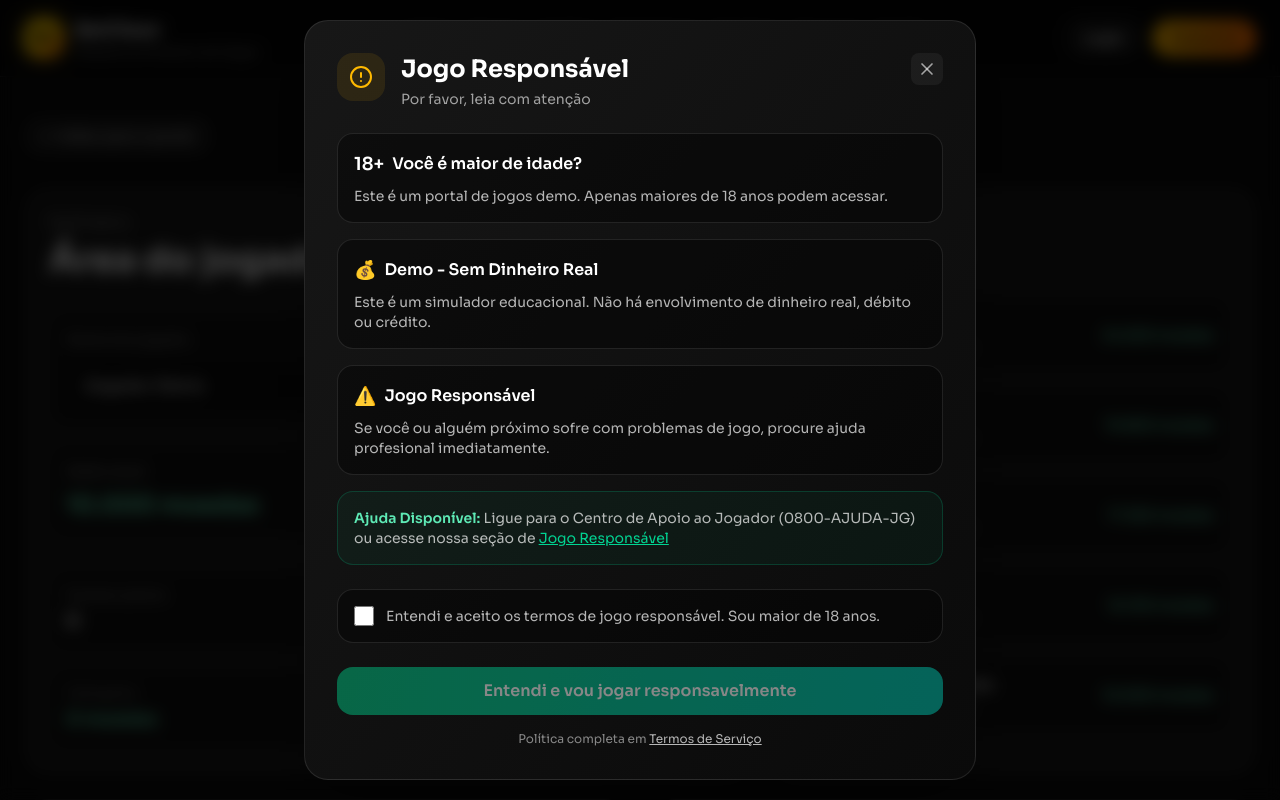
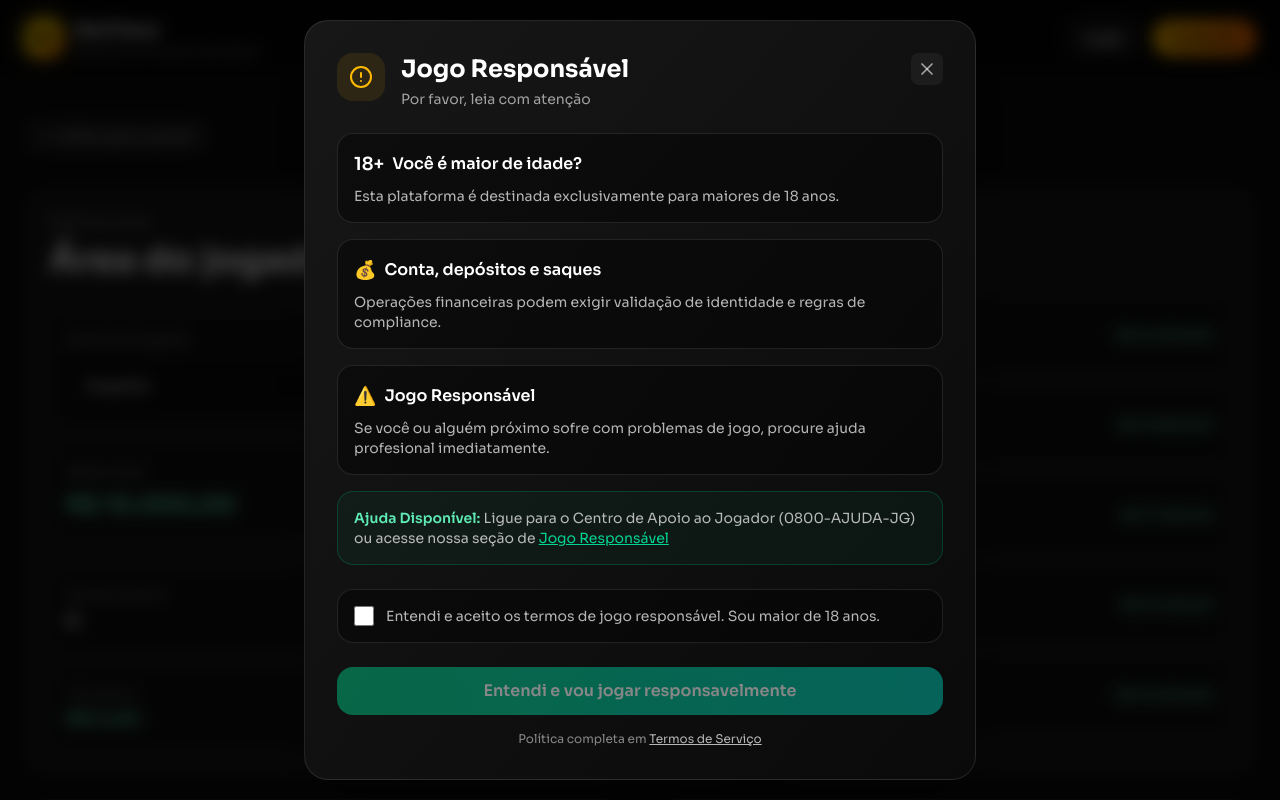
Before and after one commit to igorul147-droid/portal-demo-jogos, a Next.js app: page /perfil in a window 1280 px wide. Shown: the top 800 px of the page. Built offline with nearby package versions, Linux system fonts and the light colour scheme.

Commit message:
Refina posicionamento premium: remove linguagem demo e padroniza UI institucional

```diff
--- a/app/cadastro/page.tsx
+++ b/app/cadastro/page.tsx
@@ -260,7 +260,7 @@ export default function CadastroPage() {
 
           {/* Rodapé */}
           <div className="mt-8 rounded-2xl border border-white/10 bg-white/5 p-4 text-center text-sm text-white/50">
-            <p>🎮 Demo com saldo inicial de <span className="text-emerald-300">10.000 moedas</span></p>
+            <p>🎮 Bônus inicial de <span className="text-emerald-300">R$ 100,00</span> para começar</p>
           </div>
         </div>
       </div>
--- a/app/perfil/page.tsx
+++ b/app/perfil/page.tsx
@@ -8,7 +8,10 @@ import { useDemoWallet } from "@/components/DemoWalletProvider";
 import { getAccounts, getRecoveryLog, RecoveryLogItem, DemoAccount } from "@/lib/authStorage";
 
 function formatarMoedas(valor: number) {
-  return `${valor.toLocaleString("pt-BR")} moedas`;
+  return valor.toLocaleString("pt-BR", {
+    style: "currency",
+    currency: "BRL",
+  });
 }
 
 export default function PerfilPage() {
@@ -45,7 +48,7 @@ export default function PerfilPage() {
 
         <section className="mt-8 grid gap-6 xl:grid-cols-[1.2fr_0.8fr]">
           <div className="rounded-3xl border border-white/10 bg-white/5 p-6">
-            <p className="text-sm text-white/50">Perfil demo</p>
+            <p className="text-sm text-white/50">Perfil da conta</p>
             <h1 className="mt-2 text-3xl font-bold sm:text-4xl">
               Área do jogador
             </h1>
@@ -103,7 +106,7 @@ export default function PerfilPage() {
                     </div>
                     <div>
                       <p className="font-medium">{item.nome}</p>
-                      <p className="text-sm text-white/45">Jogador demo</p>
+                      <p className="text-sm text-white/45">Jogador</p>
                     </div>
                   </div>
 
--- a/components/DemoWalletProvider.tsx
+++ b/components/DemoWalletProvider.tsx
@@ -47,7 +47,7 @@ const DemoWalletContext = createContext<DemoWalletContextType | undefined>(
 export function DemoWalletProvider({ children }: { children: ReactNode }) {
   const [saldo, setSaldo] = useState(SALDO_INICIAL);
   const [saldoReal, setSaldoReal] = useState(0);
-  const [nomeUsuario, setNomeUsuario] = useState("Jogador Demo");
+  const [nomeUsuario, setNomeUsuario] = useState("Jogador");
   const [totalApostadoGlobal, setTotalApostadoGlobal] = useState(0);
   const [totalGanhoGlobal, setTotalGanhoGlobal] = useState(0);
   const [totalRodadasGlobal, setTotalRodadasGlobal] = useState(0);
@@ -131,7 +131,7 @@ export function DemoWalletProvider({ children }: { children: ReactNode }) {
   const ranking = useMemo(() => {
     const lista = [
       ...rankingBase,
-      { nome: nomeUsuario || "Jogador Demo", moedas: saldo },
+      { nome: nomeUsuario || "Jogador", moedas: saldo },
     ];
 
     return lista.sort((a, b) => b.moedas - a.moedas).slice(0, 5);
--- a/components/Footer.tsx
+++ b/components/Footer.tsx
@@ -11,8 +11,8 @@ export default function Footer() {
         <div className="grid gap-8 md:grid-cols-4">
           {/* Brand */}
           <div className="flex flex-col gap-4">
-            <div className="flex h-10 w-10 items-center justify-center rounded-2xl bg-gradient-to-br from-amber-400 to-orange-500 font-bold text-black">
-              D
+            <div className="flex h-10 w-10 items-center justify-center rounded-2xl bg-gradient-to-br from-amber-300 via-yellow-400 to-orange-500 font-black text-black shadow-[0_0_20px_rgba(251,191,36,0.35)]">
+              BC
             </div>
             <p className="text-sm text-white/70">
               BetClean - Plataforma Premium de Jogos com Segurança 24/7 e Suporte Profissional.
@@ -98,7 +98,7 @@ export default function Footer() {
                 <FileText size={18} className="text-amber-400" />
                 <div className="text-sm">
                   <p className="font-medium text-white">Licenciado</p>
-                  <p className="text-xs text-white/50">MGA (Demo)</p>
+                  <p className="text-xs text-white/50">MGA / Curacao</p>
                 </div>
               </div>
             </div>
@@ -130,8 +130,8 @@ export default function Footer() {
         <div className="mt-8 rounded-2xl border border-amber-400/20 bg-amber-400/5 p-4 text-xs text-white/70">
           <p className="mb-2 font-semibold text-amber-300">⚠️ Aviso Responsável</p>
           <p>
-            Este é um portal DEMO. Não há dinheiro real envolvido. Os jogos são simulações educacionais apenas.
-            Se você sofre com problemas de jogo, procure ajuda profissional. Maiores de 18 anos apenas.
+            Aposte com responsabilidade. Defina limites pessoais de depósito e tempo de sessão.
+            Se você sofre com problemas de jogo, procure ajuda profissional. Acesso permitido apenas para maiores de 18 anos.
           </p>
         </div>
       </div>
--- a/components/ModalResponsavel.tsx
+++ b/components/ModalResponsavel.tsx
@@ -53,17 +53,17 @@ export default function ModalResponsavel() {
               Você é maior de idade?
             </h3>
             <p className="text-sm text-white/70">
-              Este é um portal de jogos demo. Apenas maiores de 18 anos podem acessar.
+              Esta plataforma é destinada exclusivamente para maiores de 18 anos.
             </p>
           </div>
 
           <div className="rounded-2xl border border-white/10 bg-black/40 p-4">
             <h3 className="mb-2 font-semibold text-white flex items-center gap-2">
               <span className="text-lg">💰</span>
-              Demo - Sem Dinheiro Real
+              Conta, depósitos e saques
             </h3>
             <p className="text-sm text-white/70">
-              Este é um simulador educacional. Não há envolvimento de dinheiro real, débito ou crédito.
+              Operações financeiras podem exigir validação de identidade e regras de compliance.
             </p>
           </div>
 
--- a/components/PortalHeader.tsx
+++ b/components/PortalHeader.tsx
@@ -2,7 +2,7 @@
 
 import { useDemoWallet } from "@/components/DemoWalletProvider";
 import { Menu, X } from 'lucide-react';
-import { useState } from 'react';
+import { useEffect, useState } from 'react';
 import Link from 'next/link';
 
 function formatarMoedas(valor: number) {
@@ -21,6 +21,12 @@ export default function PortalHeader({
 }: PortalHeaderProps) {
   const { saldo, nomeUsuario } = useDemoWallet();
   const [menuAberto, setMenuAberto] = useState(false);
+  const [isLogado, setIsLogado] = useState(false);
+
+  useEffect(() => {
+    const email = window.localStorage.getItem("demo-wallet-email");
+    setIsLogado(!!email);
+  }, []);
 
   return (
     <header className="border-b border-white/10 bg-black/30 backdrop-blur sticky top-0 z-40">
@@ -68,7 +74,7 @@ export default function PortalHeader({
 
         {/* Right Section */}
         <div className="flex items-center gap-3">
-          {nomeUsuario && nomeUsuario !== "Jogador Demo" ? (
+          {isLogado ? (
             <>
               {/* Logged In State */}
               <div className="hidden lg:block rounded-2xl border border-white/10 bg-white/5 px-4 py-2 text-sm text-white/80">
--- a/components/UltimosGanhadores.tsx
+++ b/components/UltimosGanhadores.tsx
@@ -10,7 +10,10 @@ const ultimasVitorias = [
 ];
 
 function formatarMoedas(valor: number) {
-  return `${valor.toLocaleString('pt-BR')} moedas`;
+  return valor.toLocaleString("pt-BR", {
+    style: "currency",
+    currency: "BRL",
+  });
 }
 
 export default function UltimosGanhadores() {
@@ -66,7 +69,7 @@ export default function UltimosGanhadores() {
       </div>
 
       <div className="mt-4 rounded-2xl border border-emerald-400/20 bg-emerald-400/5 p-3 text-center text-xs text-white/70">
-        <p>Próxima atualização em 30 segundos • Demo com saldos simulados</p>
+        <p>Próxima atualização em 30 segundos • Monitoramento contínuo de atividade</p>
       </div>
     </div>
   );
```
